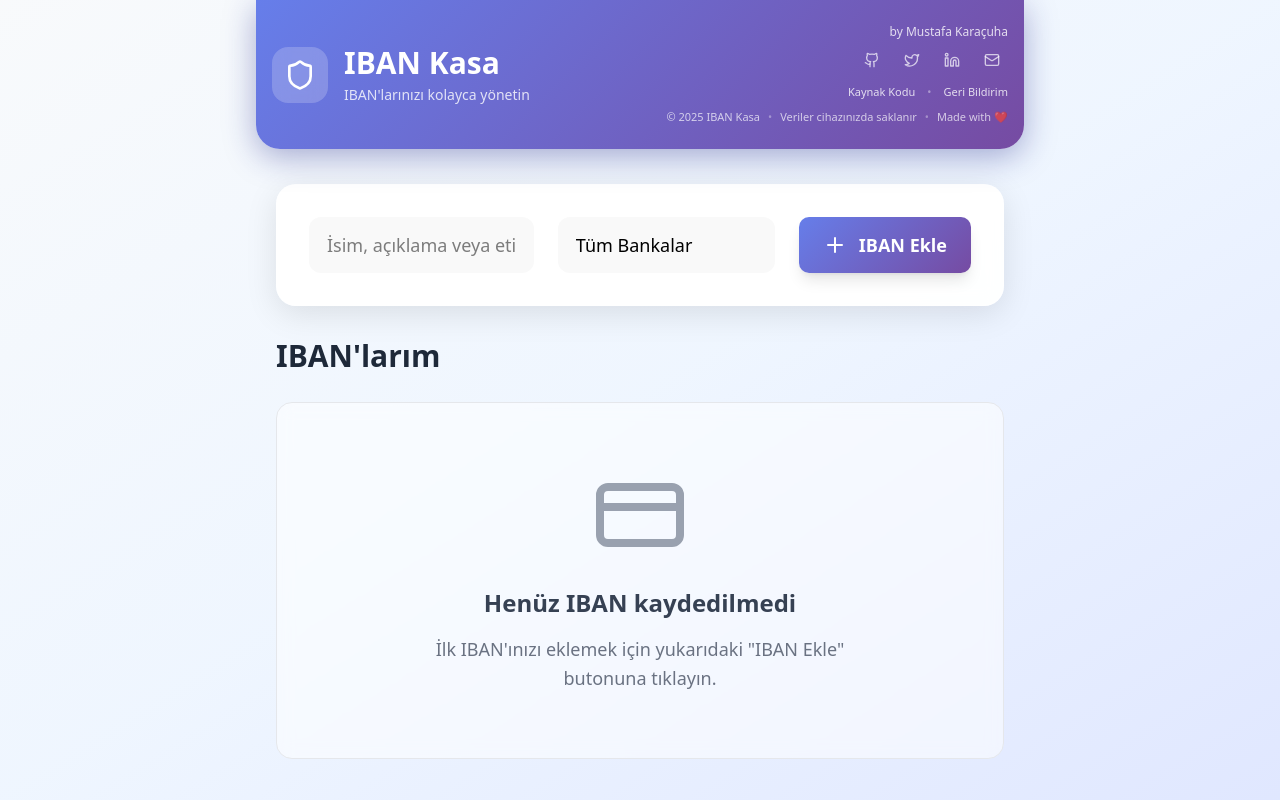
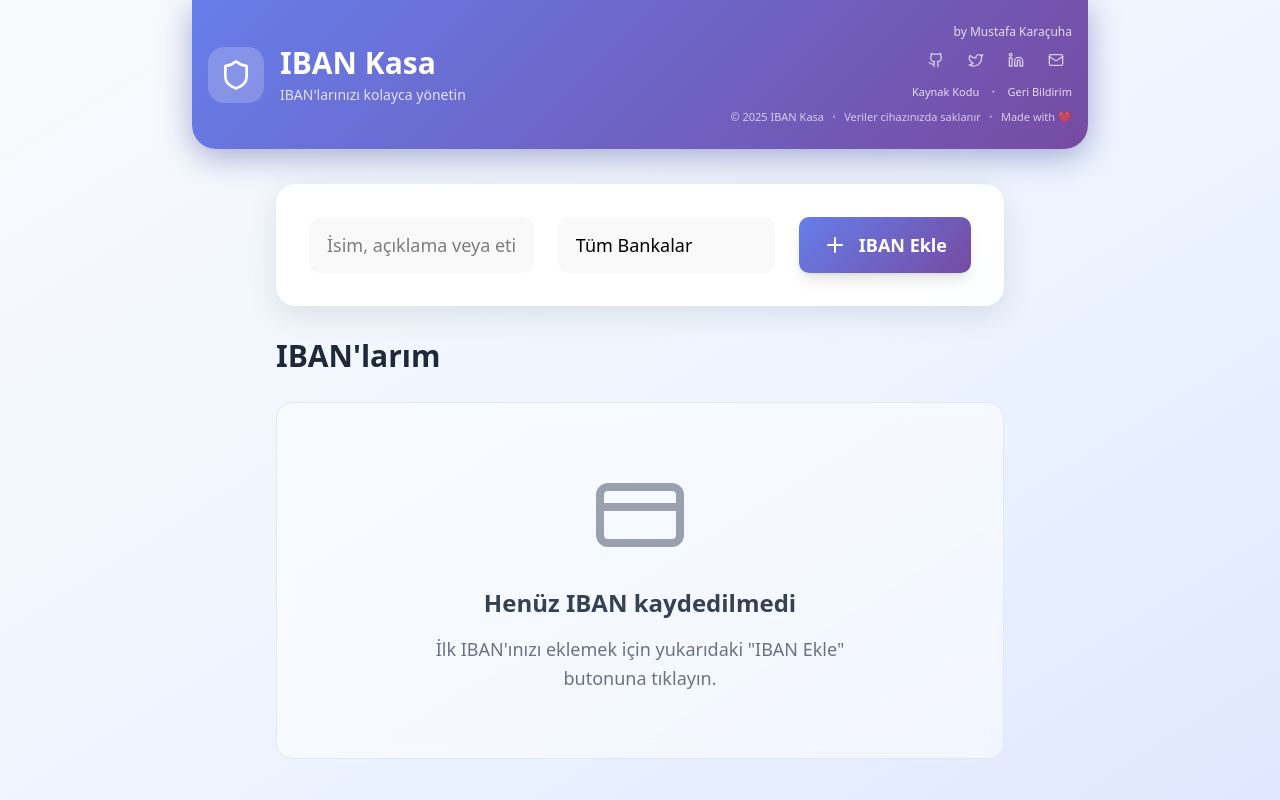
Before and after one commit to mustafakaracuha/KolayIBAN, a React (Vite) app: page / in a window 1280 px wide. Built offline with nearby package versions, Linux system fonts and the light colour scheme.

Commit message:
update Header.jsx

```diff
--- a/src/components/Header.jsx
+++ b/src/components/Header.jsx
@@ -3,7 +3,7 @@ import { Shield, Github, Twitter, Linkedin, Mail } from "lucide-react";
 function Header() {
   return (
     <div className="fixed top-0 left-0 right-0 z-50 bg-transparent">
-      <div className="w-full md:max-w-3xl mx-0 sm:mx-0 md:mx-auto bg-gradient-primary rounded-none md:rounded-br-3xl md:rounded-bl-3xl shadow-modern overflow-hidden px-3 sm:px-4 md:px-4 py-3 sm:py-4 md:py-6 mobile-header">
+      <div className="w-full md:max-w-4xl mx-0 sm:mx-0 md:mx-auto bg-gradient-primary rounded-none md:rounded-br-3xl md:rounded-bl-3xl shadow-modern overflow-hidden px-3 sm:px-4 md:px-4 py-3 sm:py-4 md:py-6 mobile-header">
         <div className="flex items-center justify-between">
           <div className="flex items-center gap-3 md:gap-4">
             <div className="p-2 md:p-3 bg-white/20 rounded-xl md:rounded-2xl backdrop-blur-sm">
```
